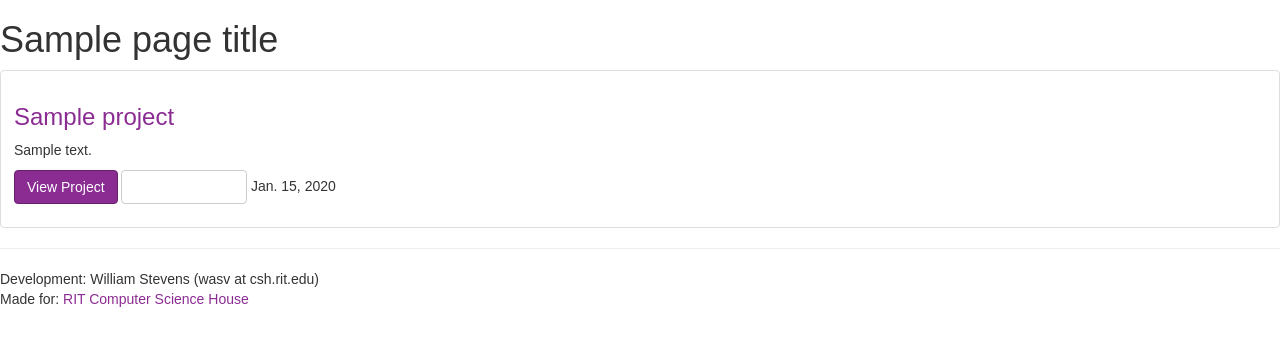
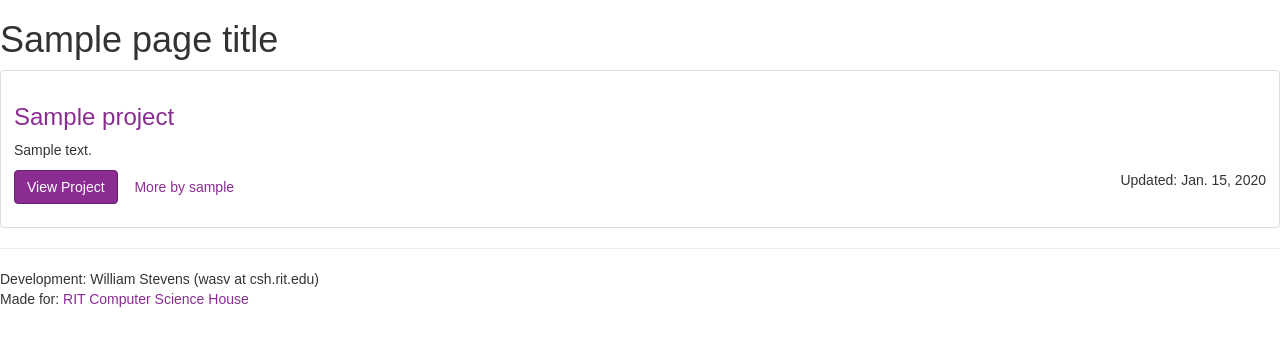
Before and after one commit to wasv/CSH_Projects, a Django app: template templates/projectList.html in a window 1280 px wide. Shown: the top 346 px of the page. Run offline with Django 3.2, Linux system fonts and the light colour scheme; tables that the repository leaves empty hold one stand-in row (values such as "Sample post"); the template is opened without the code that fills it: values that come from a table or form of the project are taken from there, most other values are stand-ins (such as "Sample title", 1, 10 or a date in 2020); some libraries are stand-ins or nearby versions.

Commit message:
Fixed button styling.

```diff
--- a/templates/projectList.html
+++ b/templates/projectList.html
@@ -24,8 +24,8 @@
                 <p>{{ project.description }}</p>
                 <p>
                     <a class="btn btn-primary" role="button" title="{{ project.title }}" href="{% url "projectDetail" project.id %}">View Project</a>
-                    <a class="btn btn-default" role="button" title="{{ project.owner }}" href="{% url 'profileView' project.owner %}"> More by {{ project.owner }}</a>
-                    <span class="float-right">{{ project.last_update }}</span>
+                    <a class="btn btn-link" role="button" title="{{ project.owner }}" href="{% url 'profileView' project.owner %}"> More by {{ project.owner }}</a>
+                    <span class="pull-right">Updated: {{ project.last_update }}</span>
                 </p>
             </div>
         </div>
```
